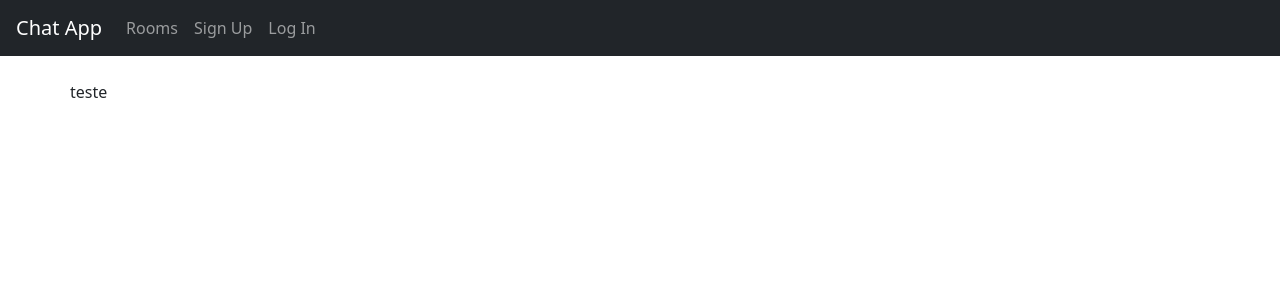
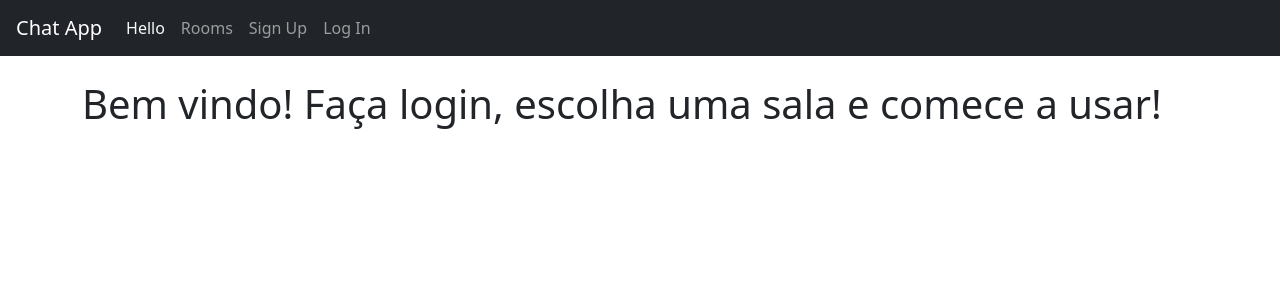
Before and after one commit to WellingtonNico/django_channels_chat, a Django app: page / in a window 1280 px wide. Shown: the top 300 px of the page. Run offline with Django 4.2, Linux system fonts and the light colour scheme.

Commit message:
correção da navbar

```diff
--- a/chat/templates/base.html
+++ b/chat/templates/base.html
@@ -10,19 +10,58 @@
 </head>
 
 <body>
-	<nav class="navbar navbar-expand-lg navbar-dark bg-dark px-3">
-		<a class="navbar-brand" href="#">
-			Chat App
+	<nav id="navbar" class="navbar sticky-top navbar-expand-lg expanding-animation px-3 navbar-dark bg-dark" style="z-index: 900;">
+		<a class="navbar-brand" href="#">Chat App</a>
+		<button class="navbar-toggler" type="button" data-bs-toggle="collapse" data-bs-target="#navbarSupportedContent"
+				aria-controls="navbarSupportedContent" aria-expanded="true" aria-label="Toggle navigation">
+				<span class="navbar-toggler-icon"></span>
+		</button>
+		<div class="collapse navbar-collapse" id="navbarSupportedContent">
+				<hr class="d-lg-none">
+				<ul class="navbar-nav me-auto mb-2 mb-lg-0">
+					<li class="nav-item">
+						<small class="text-capitalize nav-link text-light">Hello {{request.user.username}}</small>
+					</li>
 
-		</a>
-		<button class="navbar-toggler" type="button" data-toggle="collapse" data-target="#navbarSupportedContent"
-			aria-controls="navbarSupportedContent" aria-expanded="false" aria-label="Toggle navigation">
-			<span class="navbar-toggler-icon"></span>
-		</button>
+					<li class="nav-item">
+						<a class="nav-link" href="{% url 'room_list' %}">Rooms</a>
+					</li>
+					{% if request.user.is_authenticated %}
+					<li class="nav-item">
+						<a class="nav-link" href="{% url 'logout' %}">Log Out</a>
+					</li>
+					{% else %}
+					<li class="nav-item">
+						<a class="nav-link" href="{% url 'signup' %}">Sign Up</a>
+					</li>
+					<li class="nav-item">
+						<a class="nav-link" href="{% url 'login' %}">Log In</a>
+					</li>
+					{%endif%}
+				</ul>
+		</div>
+</nav>
+	<div class="container">
+		<div class="row my-4">
+			{%block body%}
+			{%endblock%}
+		</div>
+	</div>
+	<script src="https://code.jquery.com/jquery-3.6.3.min.js" integrity="sha256-pvPw+upLPUjgMXY0G+8O0xUf+/Im1MZjXxxgOcBQBXU=" crossorigin="anonymous"></script>
+	<script src="https://cdn.jsdelivr.net/npm/bootstrap@5.2.3/dist/js/bootstrap.bundle.min.js"
+		integrity="sha384-kenU1KFdBIe4zVF0s0G1M5b4hcpxyD9F7jL+jjXkk+Q2h455rYXK/7HAuoJl+0I4" crossorigin="anonymous">
+		</script>
 
-		<div class="collapse navbar-collapse" id="navbarSupportedContent">
-			<ul class="navbar-nav mr-auto">
-				{% if request.user.is_authenticated %}
+</body>
+{%block scripts%}
+{%endblock%}
+
+</html>
+
+
+<!--
+
+	{% if request.user.is_authenticated %}
 				<li class="nav-item">
 					<small class="text-capitalize nav-link text-light">Hello {{request.user.username}}</small>
 				</li>
@@ -42,22 +81,4 @@
 					<a class="nav-link" href="{% url 'login' %}">Log In</a>
 				</li>
 				{%endif%}
-
-			</ul>
-		</div>
-	</nav>
-	<div class="container">
-		<div class="row my-4">
-			{%block body%}
-			{%endblock%}
-		</div>
-	</div>
-	<script src="https://cdn.jsdelivr.net/npm/bootstrap@5.2.3/dist/js/bootstrap.bundle.min.js"
-		integrity="sha384-kenU1KFdBIe4zVF0s0G1M5b4hcpxyD9F7jL+jjXkk+Q2h455rYXK/7HAuoJl+0I4" crossorigin="anonymous">
-		</script>
-
-</body>
-{%block scripts%}
-{%endblock%}
-
-</html>
+ -->
--- a/chat/templates/chat/chat.html
+++ b/chat/templates/chat/chat.html
@@ -4,5 +4,5 @@ Home
 {%endblock%}
 
 {%block body%}
-teste
+<h1>Bem vindo! Faça login, escolha uma sala e comece a usar!</h1>
 {%endblock%}
--- a/core/settings.py
+++ b/core/settings.py
@@ -141,15 +141,15 @@ DEFAULT_AUTO_FIELD = 'django.db.models.BigAutoField'
 
 CRISPY_ALLOWED_TEMPLATE_PACKS = "bootstrap5"
 
+
 CRISPY_TEMPLATE_PACK = "bootstrap5"
-
 
 
 CHANNEL_LAYERS = {
     "default": {
         "BACKEND": "channels_redis.core.RedisChannelLayer",
         "CONFIG": {
-            "hosts": [("localhost", 6379)],
+            "hosts": [("chat_redis", 6379)],
         },
     },
 }
--- a/docker-compose.yaml
+++ b/docker-compose.yaml
@@ -7,8 +7,8 @@ services:
     image: redis:6.0-alpine3.16
     volumes:
       - chat_redis_volume:/data
-    ports:
-      - 6379:6379
+    # ports:
+    #   - 6379:6379
 
   web_daphne:
     container_name: web_daphne
```
